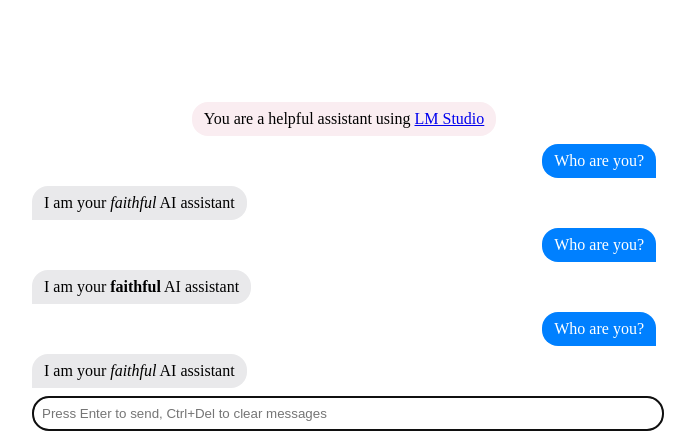
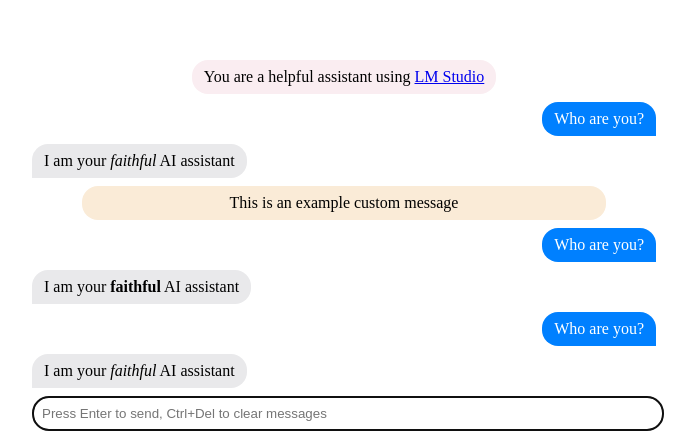
Before and after one commit to padcom/chat-ui, a Vue app: page / in a window 1280 px wide. Shown: the part 353-800 px from the top of the page, without its empty margins (296-991 px from the left). Built offline with nearby package versions, Linux system fonts and the light colour scheme; the HTML template or start-up script is replaced by a standard one.

Commit message:
Extended the `role` type to accept arbitrary string but also to provide code completion for known roles

```diff
--- a/src/App.vue
+++ b/src/App.vue
@@ -27,6 +27,7 @@ const messages = ref<Msg[]>([
   { id: '1', role: 'system', content: 'You are a helpful assistant using [LM Studio](https://lmstudio.ai)' },
   { id: '2', role: 'user', content: 'Who are you?' },
   { id: '3', role: 'assistant', content: 'I am your *faithful* AI assistant' },
+  { id: '3.5', role: 'xxx', content: 'This is an example custom message' },
   { id: '4', role: 'user', content: 'Who are you?' },
   { id: '5', role: 'assistant', content: 'I am your **faithful** AI assistant' },
   { id: '6', role: 'user', content: 'Who are you?' },
@@ -62,4 +63,11 @@ html, body {
   margin-inline: auto;
   padding-block: 1rem;
 }
+
+.message.xxx {
+  align-self: center;
+  text-align: center;
+  width: 100%;
+  background-color: antiquewhite
+}
 </style>
--- a/src/lib/chat-message.ts
+++ b/src/lib/chat-message.ts
@@ -6,7 +6,7 @@ export const Roles = [
   'user',
 ] as const
 
-export type Role = typeof Roles[number]
+export type Role = typeof Roles[number] | (string & {})
 
 export interface ChatMessage {
   id: string
```
